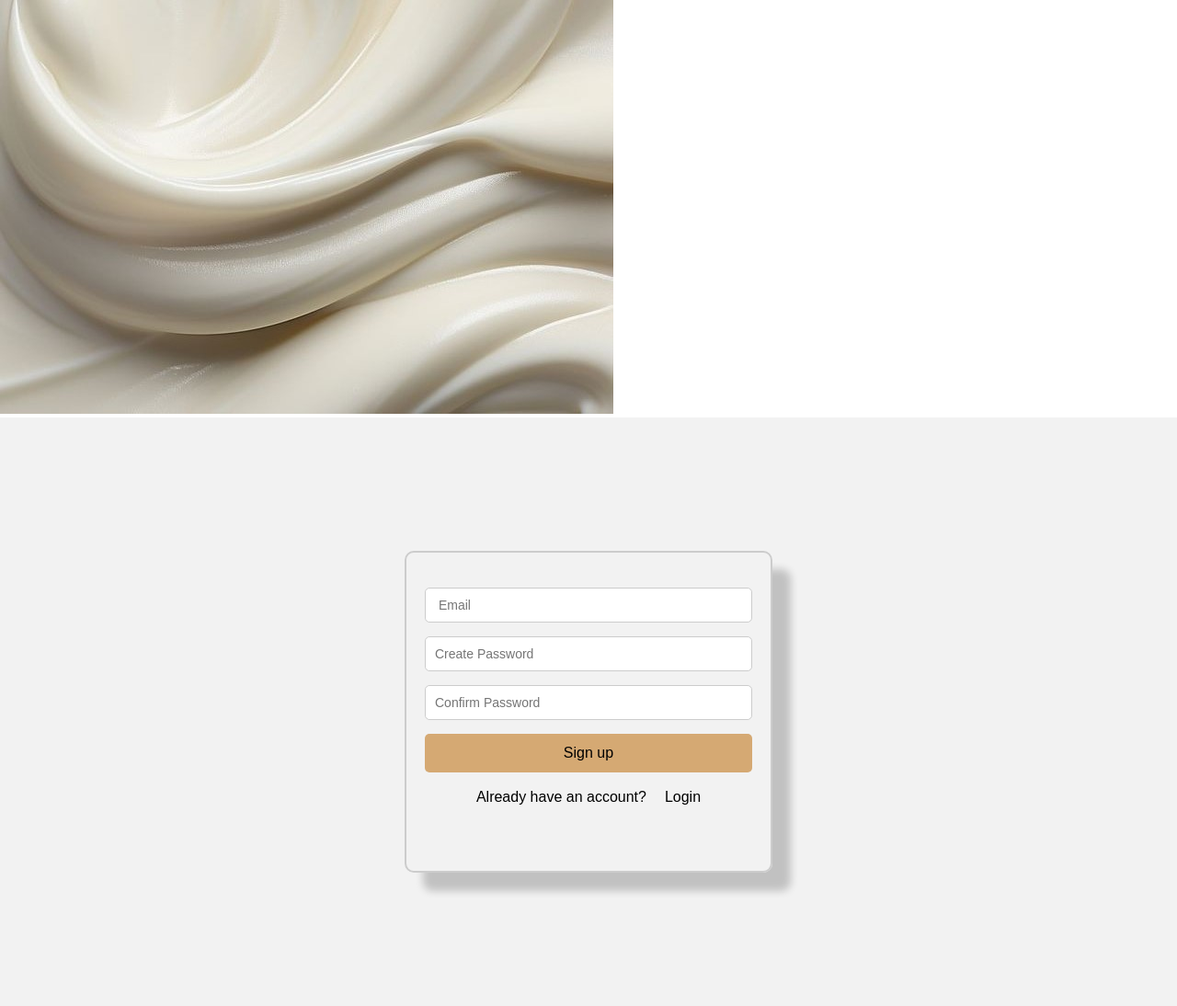
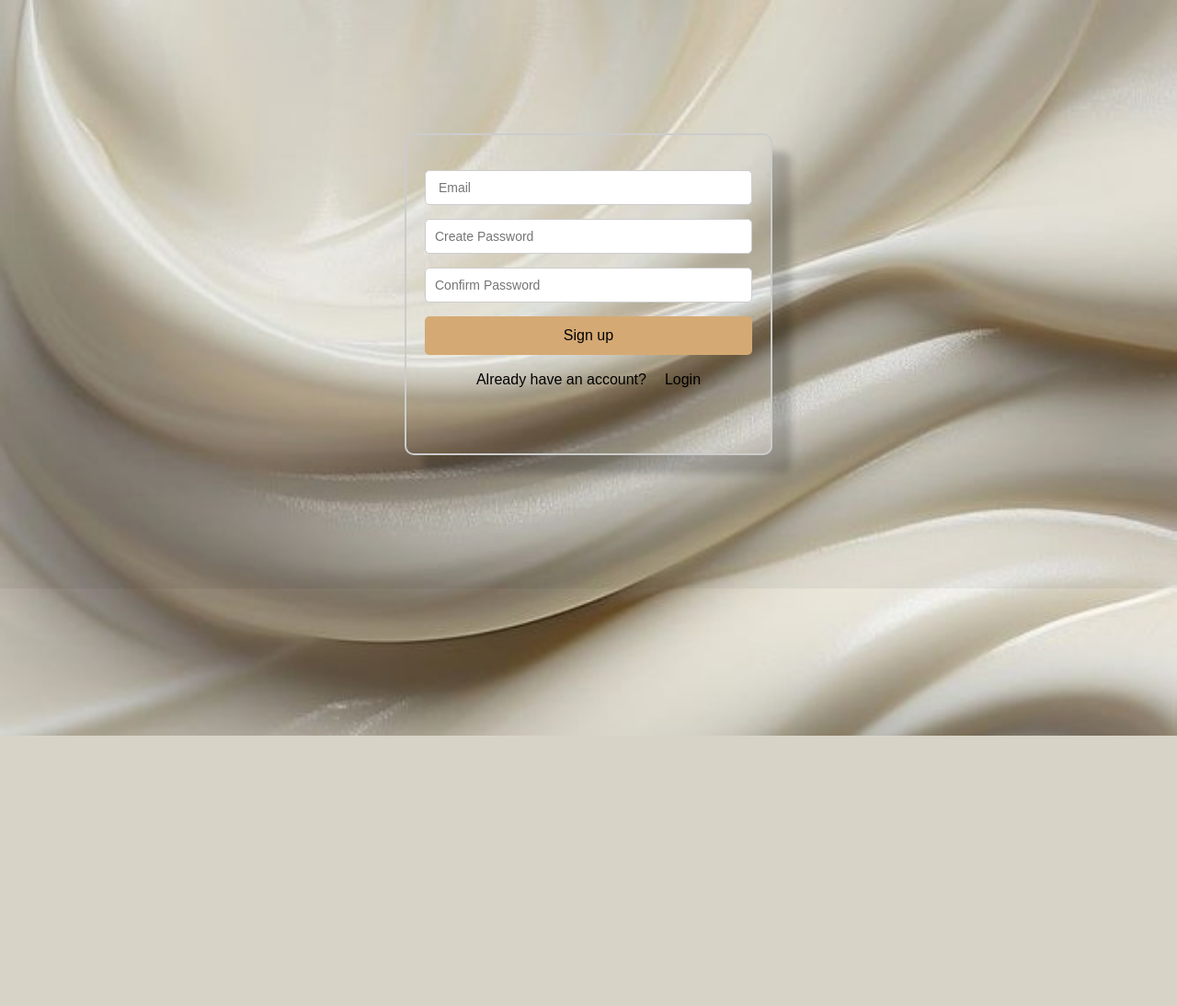
Before and after one commit to EniKomani/SkinProducts, a PHP site: the page made by Sign up.html in a window 1280 px wide. Shown: the whole page at 92% size. After the commit the page ends 800 px from the top, so only its background shows below. Run offline with PHP 8.4, Linux system fonts and the light colour scheme.

Commit message:
sign up i rregulluar

```diff
--- a/Sign up.html
+++ b/Sign up.html
@@ -5,12 +5,15 @@
     <meta name="viewport" content="width=device-width, initial-scale=1.0">
     <title>Document</title>
     <link rel="stylesheet" href="style.css">
+    <style>
+        body{
+            background-image:url("foto1..jpg");
+            background-repeat: no-repeat;
+            background-size: cover;
+        }
+    </style>
 </head>
 <body>
-    <div class="sign up">
-        <img src="foto1..jpg" alt="Background Image" class="full-page-image">
-
-    </div>
 
     <div class="container">
         <div class="form-box">
@@ -28,7 +31,7 @@
 
         </form>
         <br>
-                <p style="text-align: center;">Already have an account?<a href="#">Login</a></p>
+                <p style="text-align: center;">Already have an account?<a href="loginform.html">Login</a></p>
         </div>
 </body>
 </html>
```
Also changed, not shown: style.css (line endings or trailing spaces).
